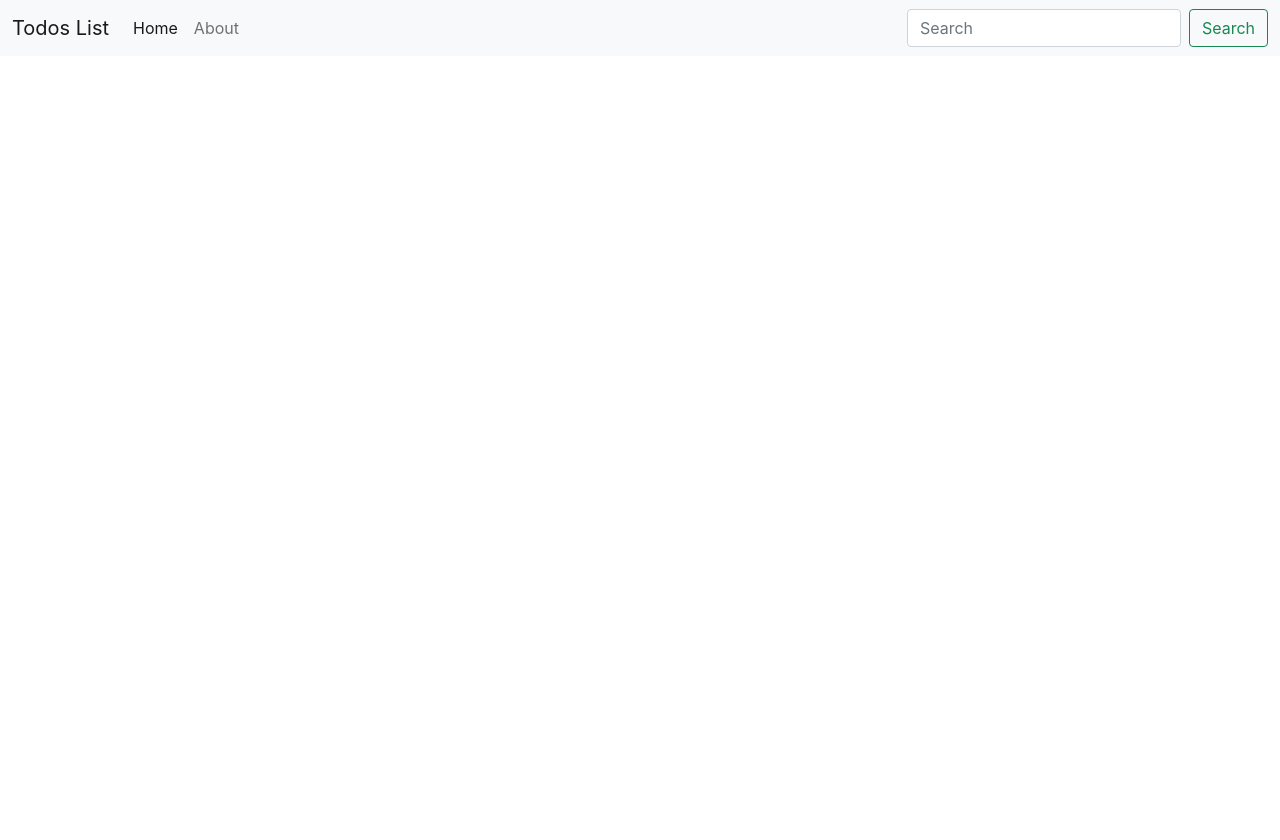
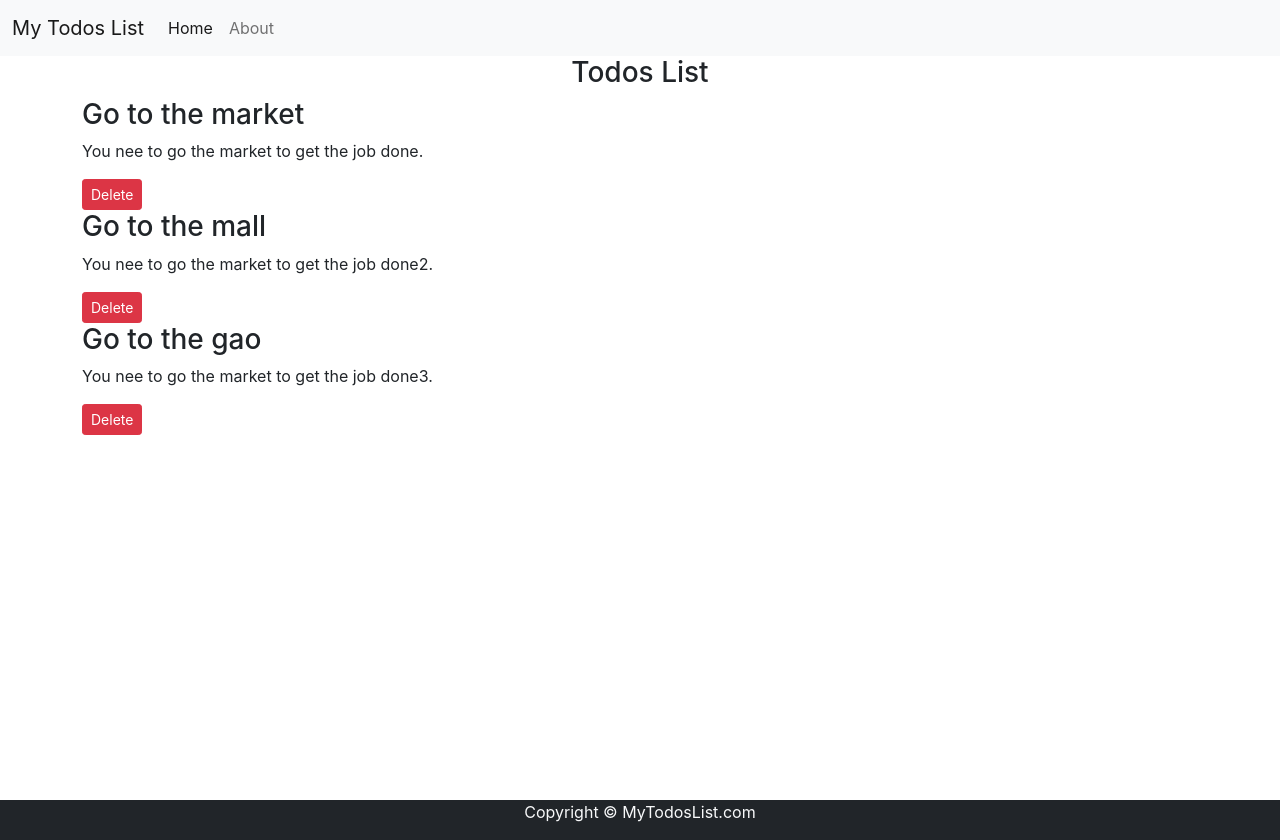
Before and after one commit to Sajjad-H-Jaffry/Todo-List, a React (Create React App) app: page / in a window 1280 px wide. Before the commit the page ends 800 px from the top, so only its background shows below. Built offline with nearby package versions, Linux system fonts and the light colour scheme.

Commit message:
log3-Added-OnDelete

```diff
--- a/src/App.js
+++ b/src/App.js
@@ -1,10 +1,40 @@
 import './App.css';
-import Navbar from './components/Navbar';
+import Header from './components/Header';
+import Todos from './components/Todos';
+import Footer from './components/Footer';
+import React, {useState} from 'react';
+
 
 function App() {
+  const onDelete = (todo)=> {
+    setTodos(todos.filter(e=> {
+      return e!==todo;
+    }));
+  }
+
+  const [todos, setTodos] = useState([
+    {
+      sno : 1,
+      title : "Go to the market",
+      desc : "You nee to go the market to get the job done."
+    },
+    {
+      sno : 2,
+      title : "Go to the mall",
+      desc : "You nee to go the market to get the job done2."
+    },
+    {
+      sno : 3,
+      title : "Go to the gao",
+      desc : "You nee to go the market to get the job done3."
+    },
+  ]);
+
   return (
     <div>
-      <Navbar/>
+      <Header title="My Todos List" searchBar={false}/>
+      <Todos todos={todos} onDelete={onDelete}/>
+      <Footer/>
     </div>
   );
 }
--- /dev/null
+++ b/src/components/Footer.js
@@ -0,0 +1,18 @@
+import React from 'react'
+
+const Footer = () => {
+    let footerStyle = {
+        position: "absolute",
+        top: "100vh",
+        width: "100%",
+    }
+    return (
+        <div className='bg-dark text-light' style={footerStyle}>
+            <p className='text-center'>
+                Copyright &copy; MyTodosList.com
+            </p>
+        </div>
+    )
+}
+
+export default Footer
--- /dev/null
+++ b/src/components/Header.js
@@ -0,0 +1,44 @@
+import React from 'react'
+import PropTypes from 'prop-types'
+
+const Header = (props) => {
+    return (
+        <div>
+            <nav className="navbar navbar-expand-lg navbar-light bg-light">
+              <div className="container-fluid">
+                <a className="navbar-brand" href="#">{props.title}</a>
+                <button className="navbar-toggler" type="button" data-bs-toggle="collapse" data-bs-target="#navbarSupportedContent" aria-controls="navbarSupportedContent" aria-expanded="false" aria-label="Toggle navigation">
+                  <span className="navbar-toggler-icon"></span>
+                </button>
+                <div className="collapse navbar-collapse" id="navbarSupportedContent">
+                  <ul className="navbar-nav me-auto mb-2 mb-lg-0">
+                    <li className="nav-item">
+                      <a className="nav-link active" aria-current="page" href="#">Home</a>
+                    </li>
+                    <li className="nav-item">
+                      <a className="nav-link" href="#">About</a>
+                    </li>
+
+                  </ul>
+                  { props.searchBar?<form className="d-flex">
+                    <input className="form-control me-2" type="search" placeholder="Search" aria-label="Search"/>
+                    <button className="btn btn-outline-success" type="submit">Search</button>
+                  </form>: "" }
+                </div>
+              </div>
+            </nav>
+        </div>
+    )
+}
+
+Header.defaultProps = {
+  title: "Your title goes here",
+  searchBar: true
+}
+
+Header.propTypes = {
+  title: PropTypes.string,
+  searchBar: PropTypes.bool
+}
+
+export default Header
--- a/src/components/Navbar.js
+++ /dev/null
@@ -1,33 +0,0 @@
-import React from 'react'
-
-const Navbar = () => {
-    return (
-        <div>
-            <nav className="navbar navbar-expand-lg navbar-light bg-light">
-  <div className="container-fluid">
-    <a className="navbar-brand" href="#">Todos List</a>
-    <button className="navbar-toggler" type="button" data-bs-toggle="collapse" data-bs-target="#navbarSupportedContent" aria-controls="navbarSupportedContent" aria-expanded="false" aria-label="Toggle navigation">
-      <span className="navbar-toggler-icon"></span>
-    </button>
-    <div className="collapse navbar-collapse" id="navbarSupportedContent">
-      <ul className="navbar-nav me-auto mb-2 mb-lg-0">
-        <li className="nav-item">
-          <a className="nav-link active" aria-current="page" href="#">Home</a>
-        </li>
-        <li className="nav-item">
-          <a className="nav-link" href="#">About</a>
-        </li>
-
-      </ul>
-      <form className="d-flex">
-        <input className="form-control me-2" type="search" placeholder="Search" aria-label="Search"/>
-        <button className="btn btn-outline-success" type="submit">Search</button>
-      </form>
-    </div>
-  </div>
-</nav>
-        </div>
-    )
-}
-
-export default Navbar
--- /dev/null
+++ b/src/components/TodoItem.js
@@ -0,0 +1,13 @@
+import React from 'react'
+
+const TodoItem = ({todo, onDelete}) => {
+    return (
+        <div>
+            <h3>{todo.title}</h3>
+            <p>{todo.desc}</p>
+            <button className="btn btn-sm btn-danger" onClick={()=> {onDelete(todo)}}>Delete</button>
+        </div>
+    )
+}
+
+export default TodoItem
--- /dev/null
+++ b/src/components/Todos.js
@@ -0,0 +1,16 @@
+import React from 'react';
+import TodoItem from './TodoItem';
+
+const Todos = (props) => {
+    return (
+        <div className="container">
+            <h3 className='text-center'>Todos List</h3>
+            {props.todos.length===0?"No todos to display":
+            props.todos.map((todo)=>{
+                return <TodoItem todo={todo} key={todo.sno} onDelete={props.onDelete}/>
+            })}
+        </div>
+    )
+}
+
+export default Todos
```
